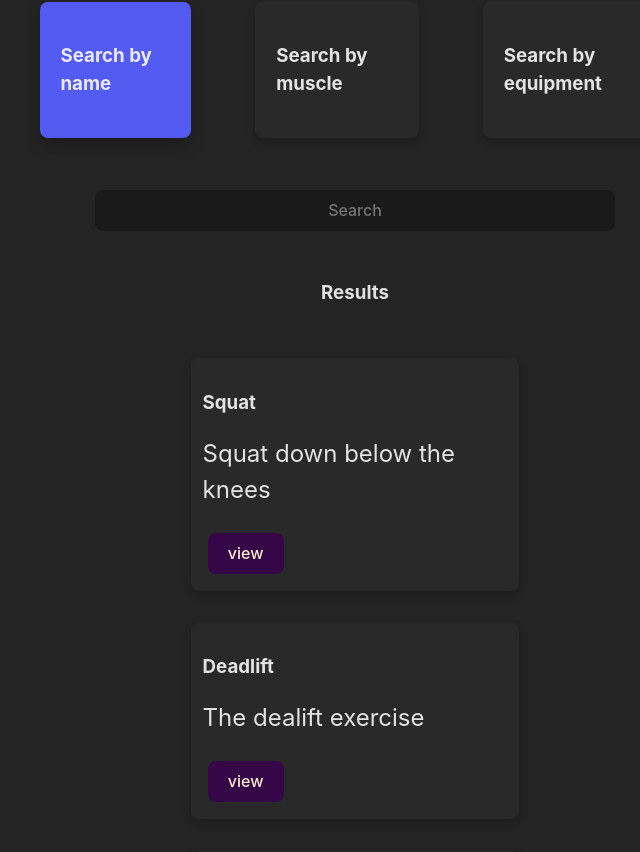
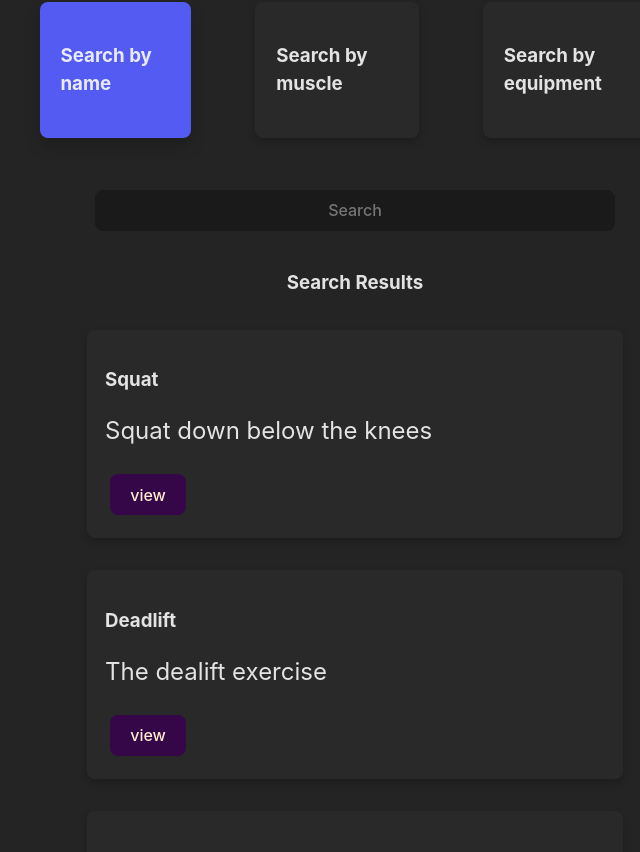
Before and after one commit to kotteletfisk/anatomy-archive-react, a React (Vite) app: page /search in a window 1280 px wide. Shown: the part 243-1095 px from the top of the page, without its empty margins (285-925 px from the left). Built offline with nearby package versions, Linux system fonts and the light colour scheme; data requests are answered from the project's data file.

Commit message:
fixed sixing of search results

```diff
--- a/src/components/SearchResults.jsx
+++ b/src/components/SearchResults.jsx
@@ -15,12 +15,12 @@ function SearchResults({ results }) {
   }, [loadDots]);
 
   return (
-    <div className="container">
-      <h3>Results</h3>
+    <div className="container-search-output">
+      <h3 style={{ textAlign: "center" }}>Search Results</h3>
 
       {results.length === 0 ? (
         <div>
-          <p>No results {loadDots}</p>
+          <p style={{ textAlign: "center" }}>No results {loadDots}</p>
         </div>
       ) : (
         <DisplayResultsSearch data={results} />
--- a/src/styles/index.css
+++ b/src/styles/index.css
@@ -132,6 +132,14 @@ th {
   margin: 2em;
   padding: 3%;
   border-radius: 8px;
+}
+
+.container-search-output {
+  /* make container where the max width can be 700px */
+  width: 100%;
+  max-width: 600px;
+  margin: 0 auto;
+  padding: 0 1rem;
 }
 
 /* On mouse-over, add a deeper shadow */
```
